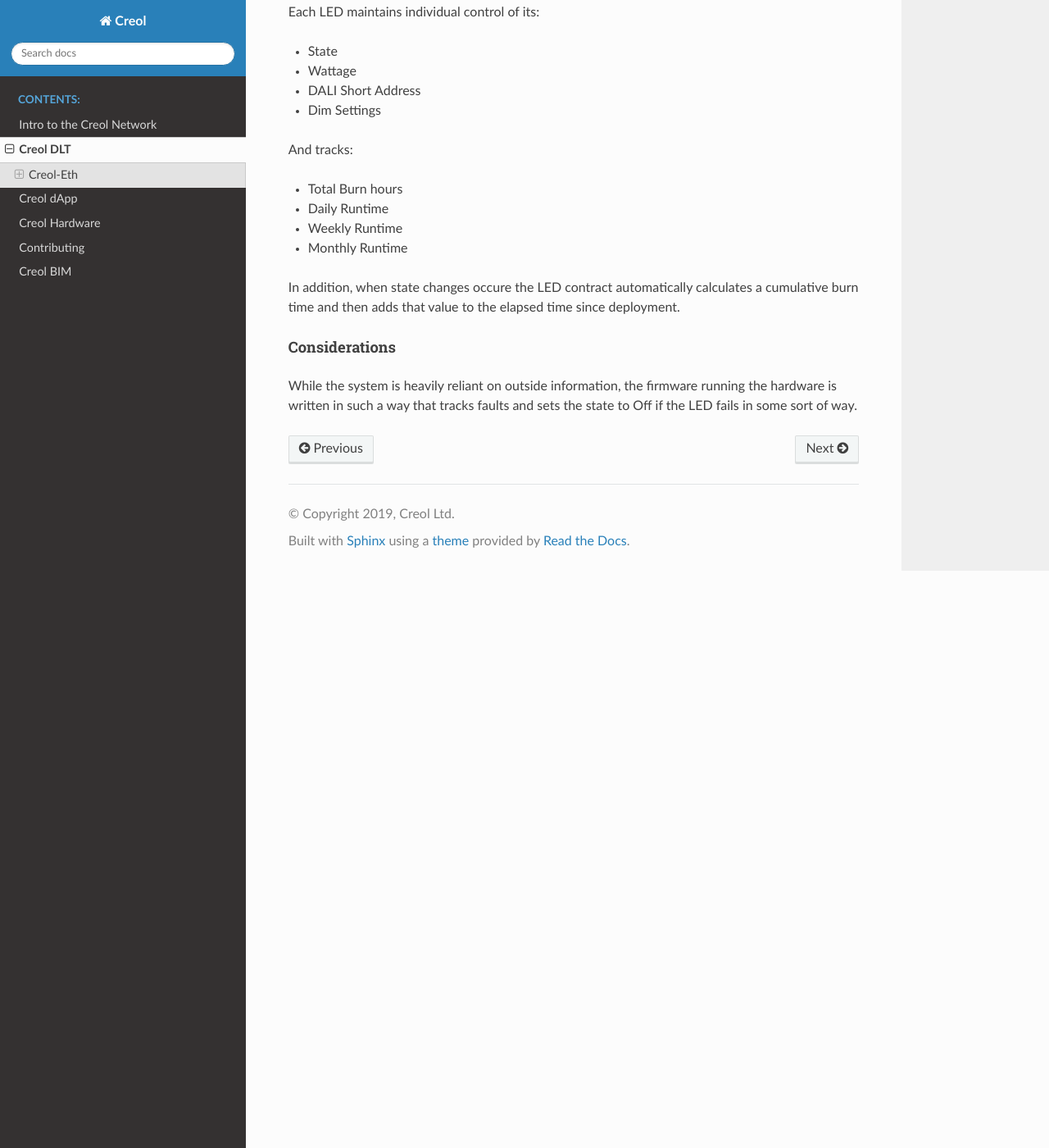
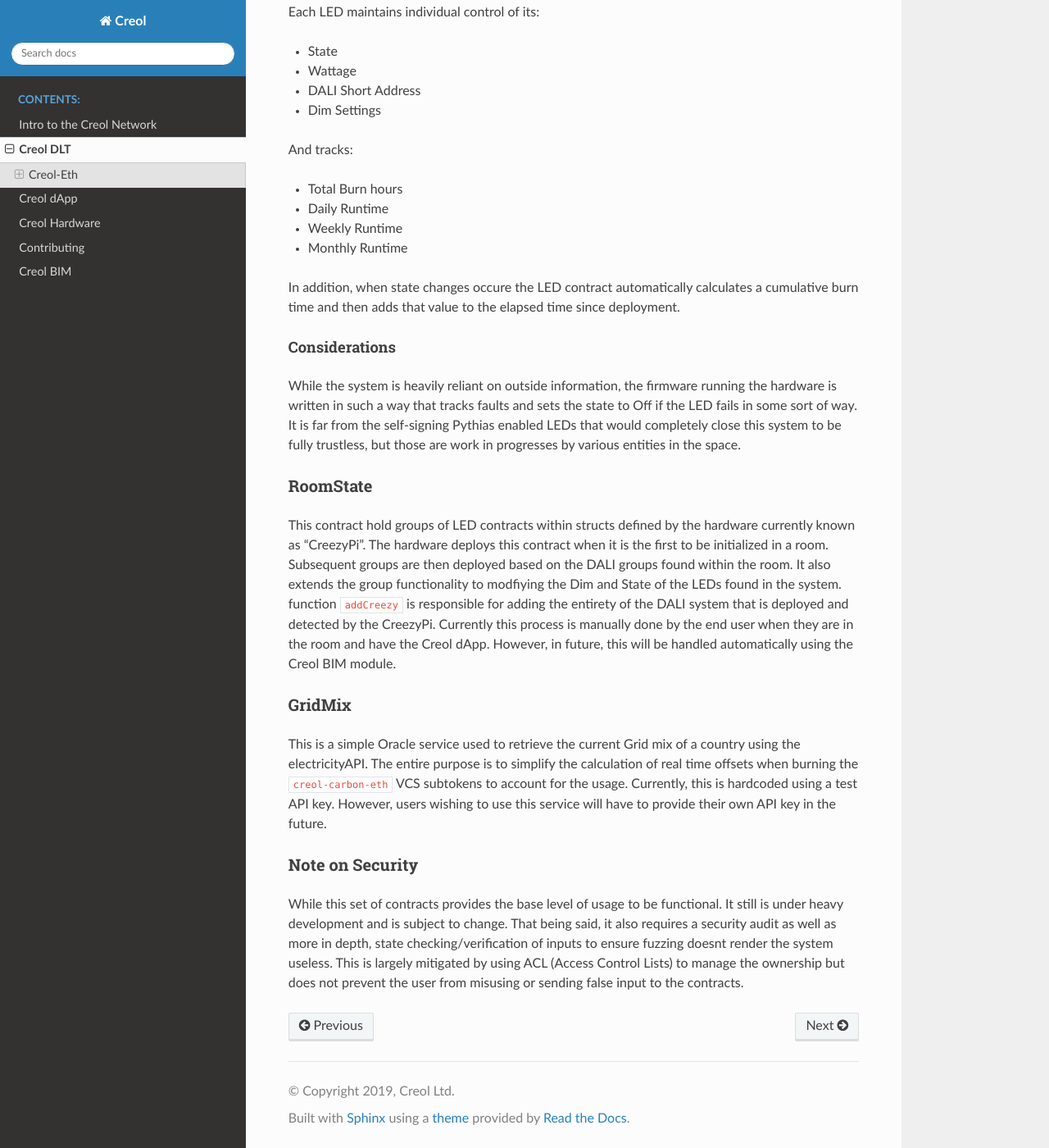
Before and after one commit to JUDOKICK/creol-documentation, a Sphinx documentation site: the page built from source/creol-dlt.rst, in a window 1280 px wide and 1400 px high, scrolled down 1472 px. Shown: the whole window at 82% size. Built offline with Sphinx 7.4.7 and the Read the Docs theme 2.0.0, drawn with Linux system fonts in a browser that asks for light colours; some of the changed text lies outside the part shown.

Commit message:
Creol DLT complete

```diff
--- a/source/creol-dlt.rst
+++ b/source/creol-dlt.rst
@@ -67,3 +67,24 @@ Considerations
 ^^^^^^^^^^^^^^
 
 While the system is heavily reliant on outside information, the firmware running the hardware is written in such a way that tracks faults and sets the state to Off if the LED fails in some sort of way.
+It is far from the self-signing Pythias enabled LEDs that would completely close this system to be fully trustless, but those are work in progresses by various entities in the space.
+
+RoomState
+---------
+
+This contract hold groups of LED contracts within structs defined by the hardware currently known as  "CreezyPi". The hardware deploys this contract when it is the first to be initialized in a room.
+Subsequent groups are then deployed based on the DALI groups found within the room. It also extends the group functionality to modfiying the Dim and State of the LEDs found in the system.
+function ``addCreezy`` is responsible for adding the entirety of the DALI system that is deployed and detected by the CreezyPi. Currently this process is manually done by the end user when they are in the room and have the Creol dApp.
+However, in future, this will be handled automatically using the Creol BIM module.
+
+GridMix
+-------
+
+This is a simple Oracle service used to retrieve the current Grid mix of a country using the electricityAPI. The entire purpose is to simplify the calculation of real time offsets when burning the ``creol-carbon-eth`` VCS subtokens to account for the usage.
+Currently, this is hardcoded using a test API key. However, users wishing to use this service will have to provide their own API key in the future.
+
+Note on Security
+----------------
+
+While this set of contracts provides the base level of usage to be functional. It still is under heavy development and is subject to change. That being said, it also requires a security audit as well as more in depth, state checking/verification of inputs to ensure fuzzing doesnt render the system useless.
+This is largely mitigated by using ACL (Access Control Lists) to manage the ownership but does not prevent the user from misusing or sending false input to the contracts.
```
Also changed, not shown: other parts of source/creol-dlt.rst (+1 -1 lines).
